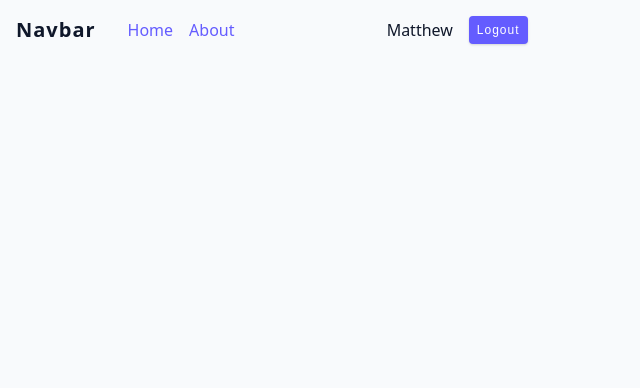
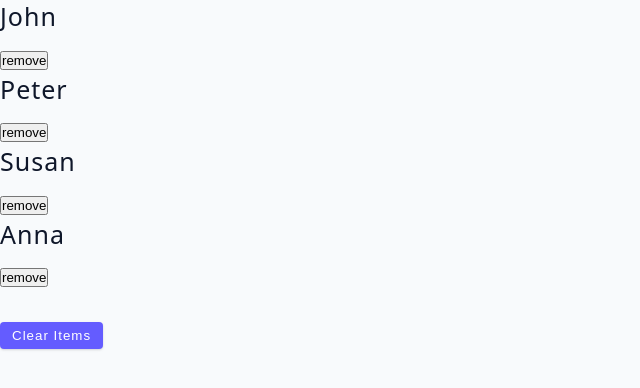
Before and after one commit to Newbie814/react_hook_projs, a React (Vite) app: page / in a window 1280 px wide. Shown: the top 388 px of the page, without its empty margins (0-640 px from the left). Built offline with nearby package versions, Linux system fonts and the light colour scheme; the HTML template or start-up script is replaced by a standard one.

Commit message:
setup useReducer file

```diff
--- a/src/App.jsx
+++ b/src/App.jsx
@@ -24,8 +24,9 @@
 // import UseRefBasics from './tutorial/07-useRef/01-userRef-basics';
 // import ToggleExample from './tutorial/08-custom-hooks/01-toggle';
 // import FetchData from './tutorial/08-custom-hooks/02-fetch-data';
-import Navbar from './tutorial/09-context-api/components/Navbar';
-import NavbarContext from './tutorial/09-context-api/components/components-with-context-api/NavbarContext';
+// import Navbar from './tutorial/09-context-api/components/Navbar';
+// import NavbarContext from './tutorial/09-context-api/components/components-with-context-api/NavbarContext';
+import ReducerBasics from './tutorial/10-useReducer/01-userReducer';
 function App() {
   return (
     <div>
@@ -33,8 +34,8 @@
       {/* <UseStateBasics />
        <UseStateArray /> */}
       {/* <UseStateObject /> */}
-      {/* <UseStateGotcha />
-      <UseStateGotcha1 /> */}
+      {/* <UseStateGotcha /> */}
+      {/* <UseStateGotcha1 /> */}
       {/* <CodeExample /> */}
       {/* <UseEffectBasics /> */}
       {/* <MultipleEffects /> */}
@@ -56,7 +57,8 @@
       {/* <ToggleExample /> */}
       {/* <FetchData /> */}
       {/* <Navbar /> */}
-      <NavbarContext />
+      {/* <NavbarContext /> */}
+      <ReducerBasics />
     </div>
   );
 }
--- a/src/tutorial/10-useReducer/01-userReducer.jsx
+++ b/src/tutorial/10-useReducer/01-userReducer.jsx
@@ -0,0 +1,32 @@
+import React from 'react';
+import { data } from '../../data';
+const ReducerBasics = () => {
+  const [people, setPeople] = React.useState(data);
+
+  const removeItem = (id) => {
+    let newPeople = people.filter((person) => person.id !== id);
+    setPeople(newPeople);
+  };
+  return (
+    <div>
+      {people.map((person) => {
+        const { id, name } = person;
+        return (
+          <div key={id} className='item'>
+            <h4>{name}</h4>
+            <button onClick={() => removeItem(id)}>remove</button>
+          </div>
+        );
+      })}
+      <button
+        className='btn'
+        style={{ marginTop: '2rem' }}
+        onClick={() => setPeople([])}
+      >
+        clear items
+      </button>
+    </div>
+  );
+};
+
+export default ReducerBasics;
```
